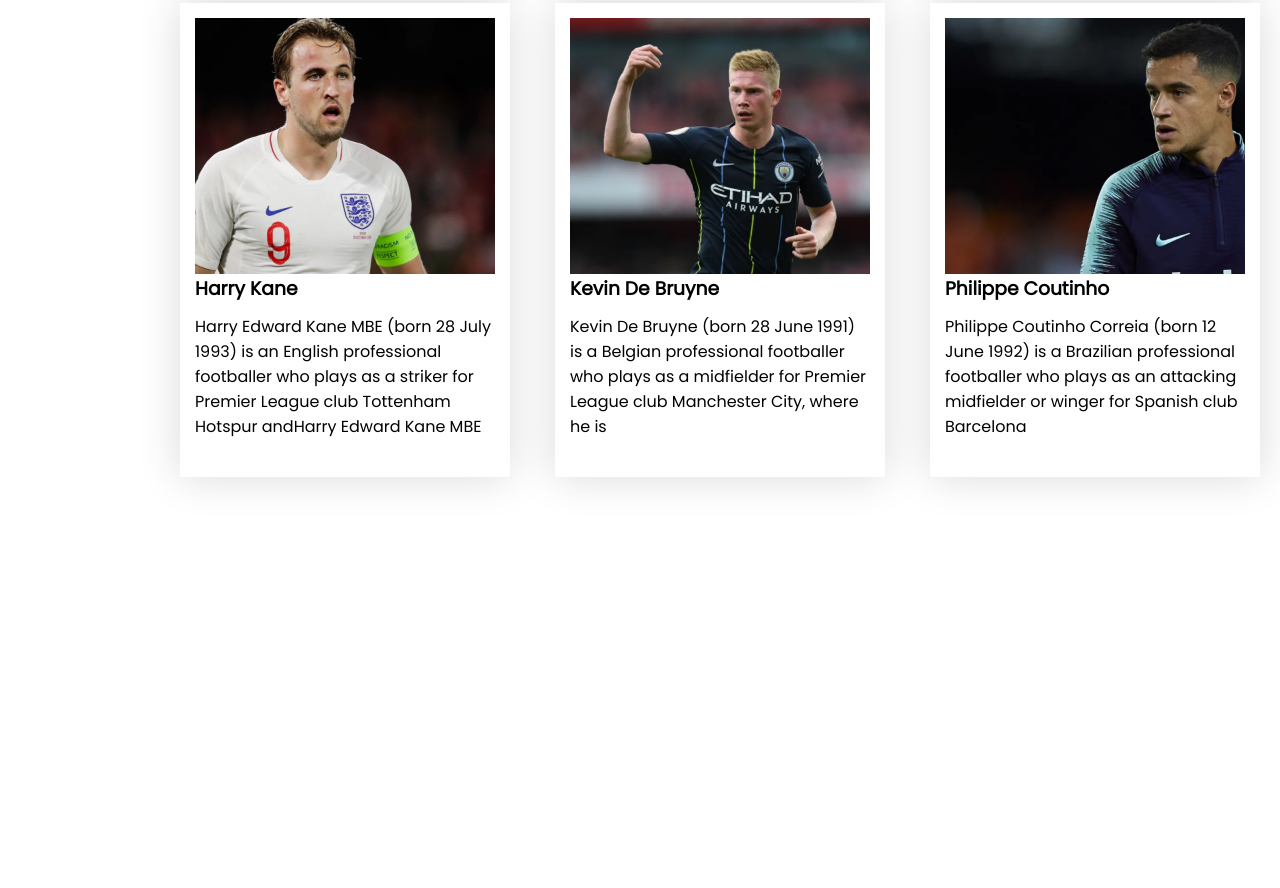
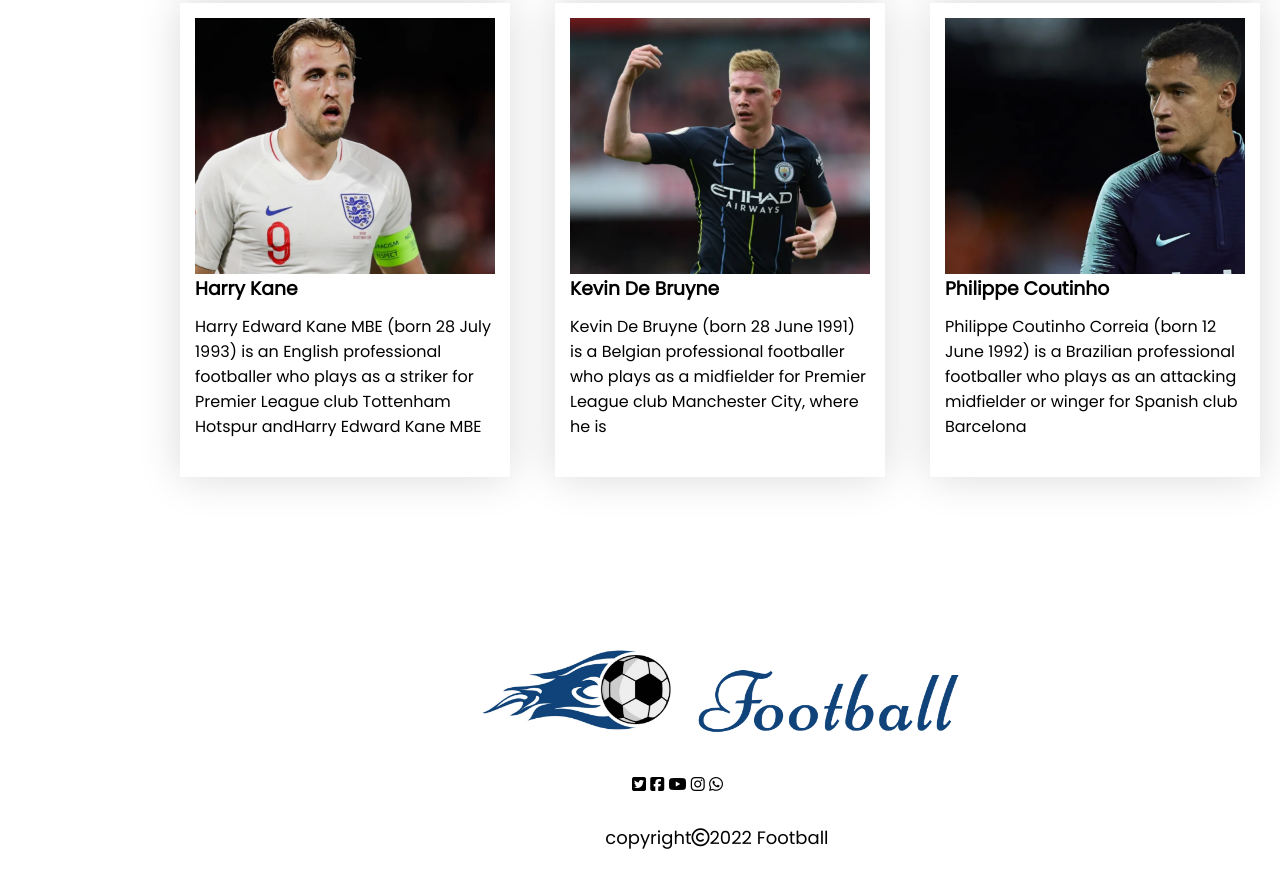
Before and after one commit to abid-mugdho9875/Responsive_Football, a plain HTML site: page index.html in a window 1280 px wide. Shown: the part 1579-2467 px from the top of the page. Before the commit the page ends 2221 px from the top, so only its background shows below. Drawn offline with Linux system fonts and the light colour scheme.

Commit message:
footer section complete

```diff
--- a/index.html
+++ b/index.html
@@ -7,6 +7,8 @@
     <meta name="viewport" content="width=device-width, initial-scale=1.0">
     <!-- Stylesheet -->
     <link rel="stylesheet" href="style.css">
+    <!-- font-awesome kit -->
+    <script src="https://kit.fontawesome.com/8aa6e88a64.js" crossorigin="anonymous"></script>
     <title>Responsive Football</title>
 </head>
 
@@ -17,7 +19,7 @@
     <!-- main section start -->
     <main>
         <!-- players section -->
-        <section class="all-players">
+        <section class="containers">
             <div class="players">
                 <div class="player">
                     <div class="player-img"><img src="images/players/player-1.png" alt=""></div>
@@ -123,7 +125,21 @@
     </main>
     <!-- main section end -->
     <!-- footer section start -->
-    <footer></footer>
+    <footer class="containers">
+        <div class="all-footer-element">
+            <div class="footer-log">
+                <img src="images/Logo.png" alt="footer-logo">
+            </div>
+            <div class="social-media">
+                <i class="fab fa-twitter-square"></i>
+                <i class="fab fa-facebook-square"></i>
+                <i class="fab fa-youtube"></i>
+                <i class="fab fa-instagram"></i>
+                <i class="fab fa-whatsapp"></i>
+            </div>
+                <p class="copyright">copyright<i class="far fa-copyright"></i>2022 Football</p>
+        </div>
+    </footer>
     <!-- footer section End -->
 </body>
 
--- a/style.css
+++ b/style.css
@@ -12,16 +12,22 @@ body {
     font-family: 'Poppins', sans-serif;
 }
 
-
-/*----------
- players section
- -----------*/
-.all-players {
+.containers {
     margin-left: 180px;
     margin-right: 210px;
     margin-top: 70px;
     margin-bottom: 165px;
 }
+
+/* ------------------
+header section Style
+----------------------*/
+
+
+/*----------
+ players section
+ -----------*/
+
 
 .players {
     display: grid;
@@ -74,3 +80,49 @@ body {
 
 
 }
+
+
+/*------------
+ footer-section style
+ --------------*/
+.all-footer-element {
+    height: 213px;
+    width: 483.87103271484375px;
+    margin-left: 295px;
+    margin-right: 271.13px;
+    display: flex;
+    margin-top: 150px;
+    flex-direction: column;
+
+}
+
+.all-footer-element .footer-log {
+    height: 110px;
+    width: 483.87103271484375px;
+
+}
+
+.all-footer-element .footer-log img {
+    width: 100%;
+}
+
+.social-media {
+    height: 32px;
+    width: 170px;
+    margin-top: 20px;
+    margin-bottom: 20px;
+    padding-left: 156.93551635742188px;
+    padding-right: 156.93551635742188px;
+}
+
+.copyright {
+    display: block;
+    font-size: 18px;
+    font-weight: 400;
+    text-align: center;
+    margin-block-start: 0;
+    margin: 0;
+    padding: 0;
+    margin-inline-start: 123.94px;
+    margin-inline-end: 123.94px;
+}
```
